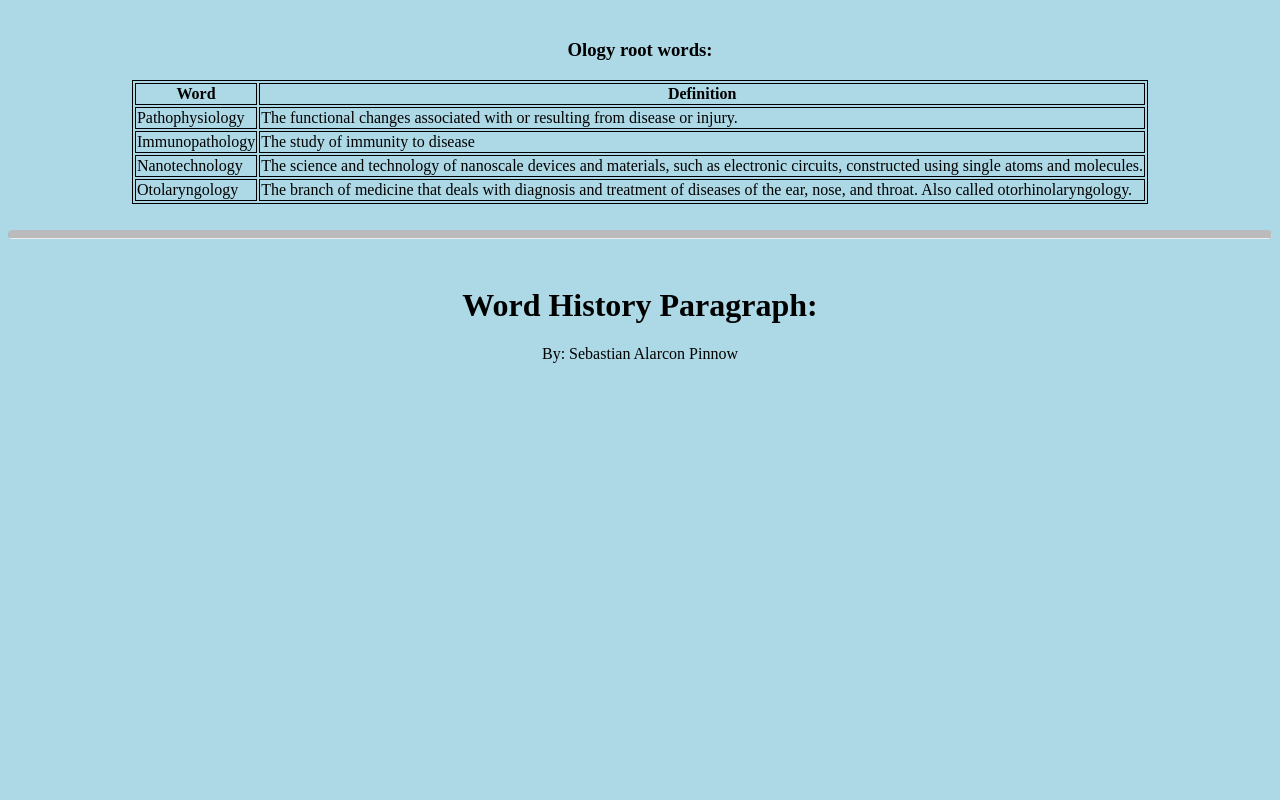
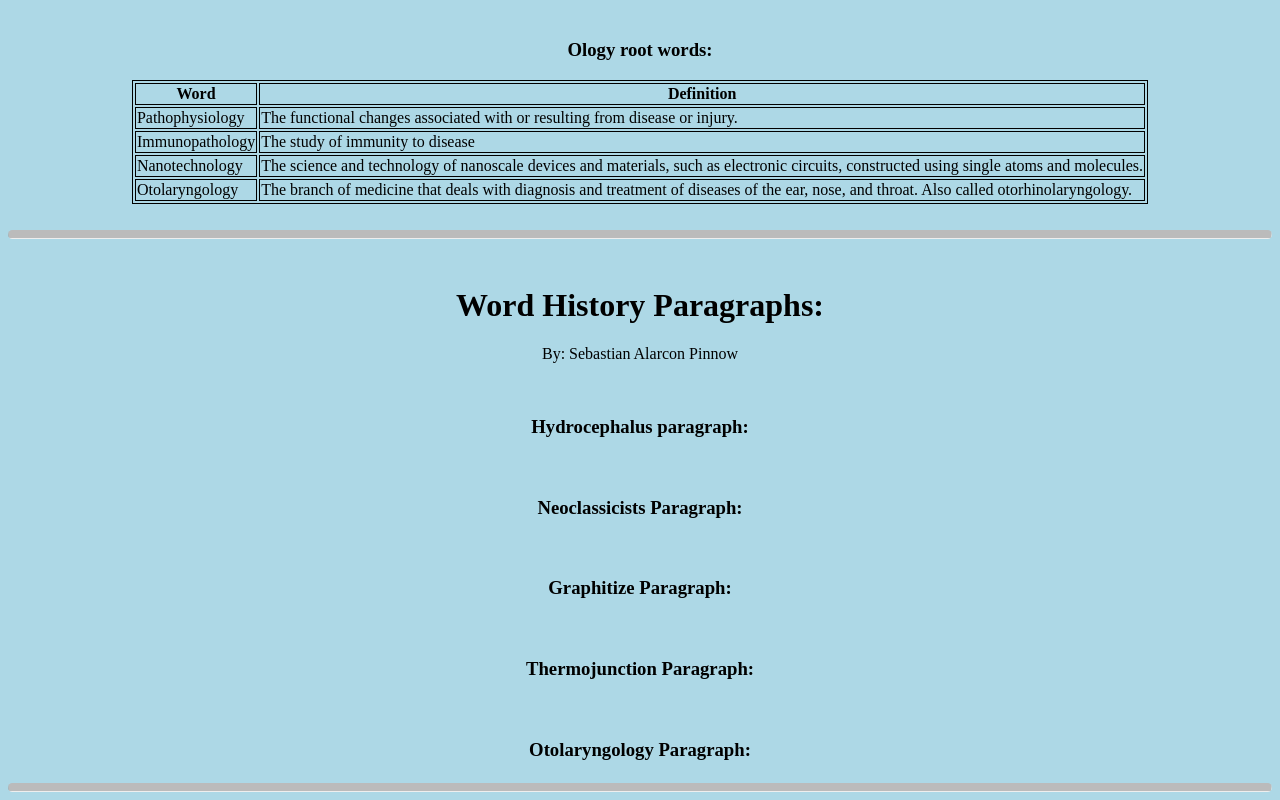
Before and after one commit to MilkStudi/milkstudi.github.io, a plain HTML site: page index.html in a window 1280 px wide. Shown: the part 1219-2019 px from the top of the page. Before the commit the page ends 1632 px from the top, so only its background shows below. Drawn offline with Linux system fonts and the light colour scheme.

Commit message:
Add files via upload

```diff
--- a/index.html
+++ b/index.html
@@ -155,10 +155,24 @@
         <br>
         <hr class="rounded">
         <br>
-        <h1>Word History Paragraph:</h1>
+        <h1>Word History Paragraphs:</h1>
         <p>By: Sebastian Alarcon Pinnow</p>
         <br>
-        <p></p>
+        <h3>Hydrocephalus paragraph:</h3>
+        <h5></h5>
+        <br>
+        <h3>Neoclassicists Paragraph:</h3>
+        <h5></h5>
+        <br>
+        <h3>Graphitize Paragraph:</h3>
+        <h5></h5>
+        <br>
+        <h3>Thermojunction Paragraph:</h3>
+        <h5></h5>
+        <br>
+        <h3>Otolaryngology Paragraph:</h3>
+        <h5></h5>
+        <hr class="rounded">
     </body>
 
 </html>
```
Also changed, not shown: main.css (line endings or trailing spaces).
